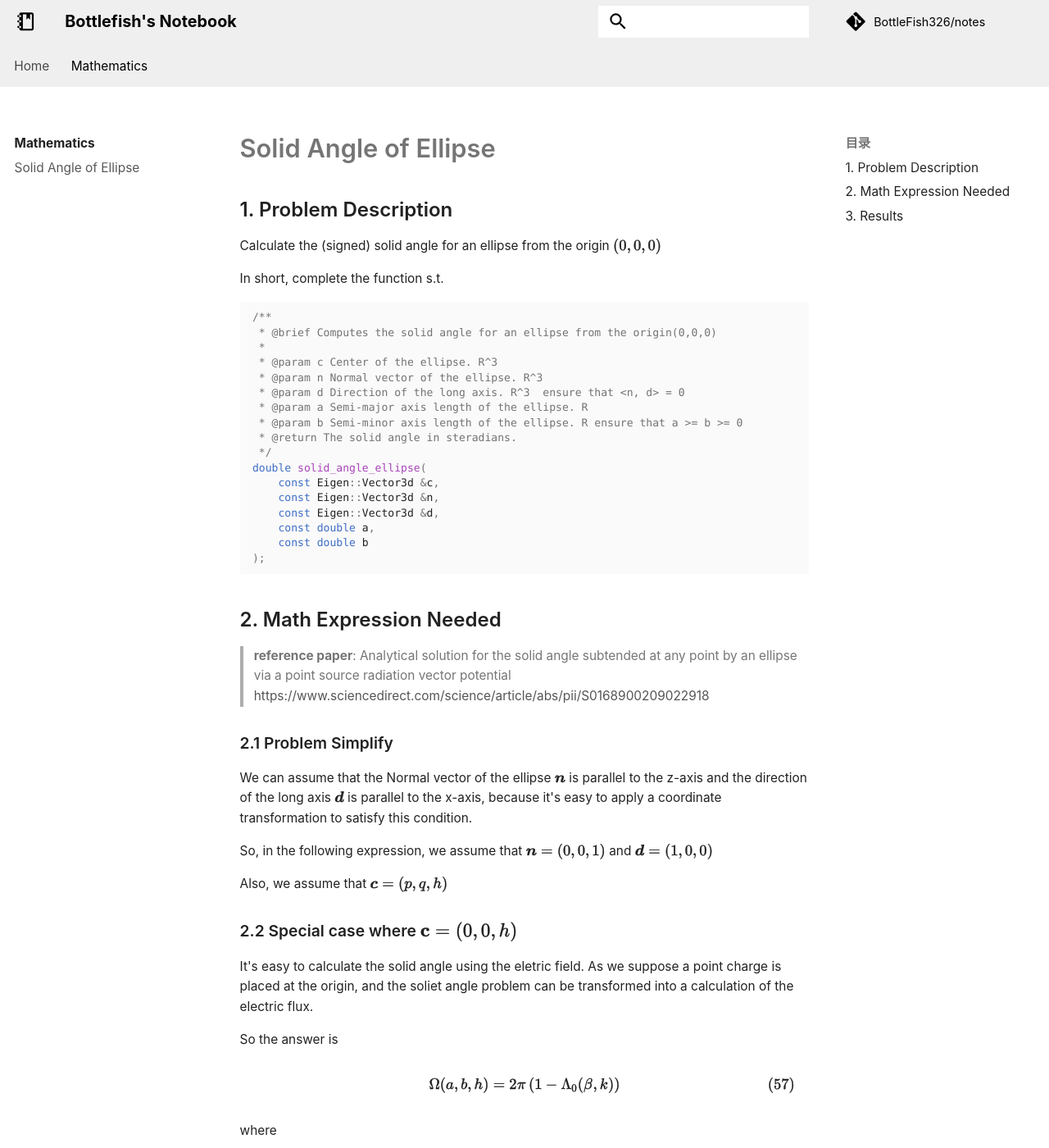
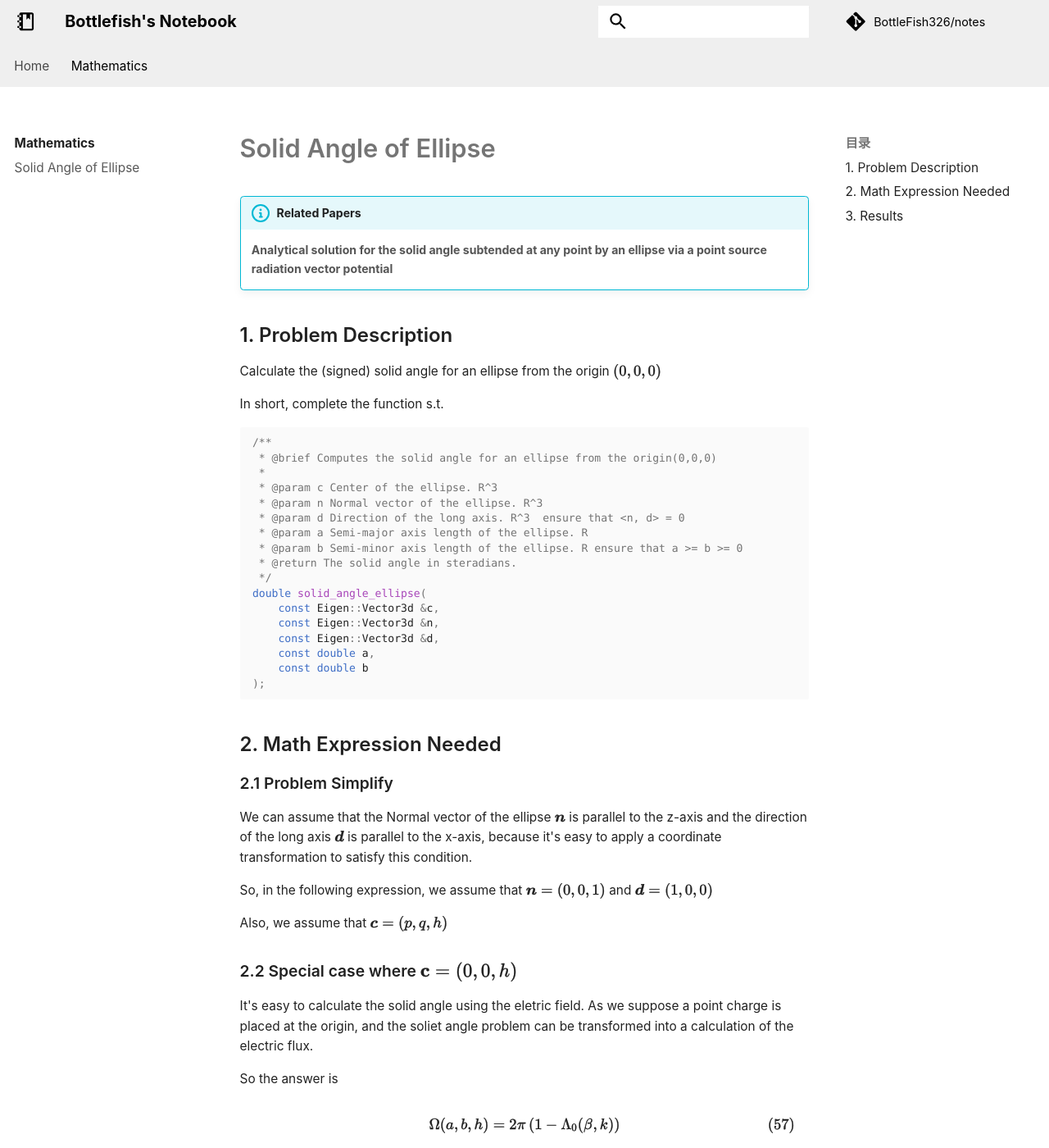
Before and after one commit to BottleFish326/notes, an MkDocs documentation site: the page built from docs/mathematics/solidAngleEllipse/index.md, in a window 1280 px wide and 1400 px high. Shown: the whole window at 82% size. Built offline with MkDocs 1.6.1 and Material for MkDocs 9.7.7, drawn with Linux system fonts in a browser that asks for light colours; comment, search, counter and statistics services are not loaded; some of the changed lines change nothing that is shown.

Commit message:
optimized the display of related papers

````diff
--- a/docs/mathematics/solidAngleEllipse/index.md
+++ b/docs/mathematics/solidAngleEllipse/index.md
@@ -3,7 +3,8 @@
 comments: true
 ---
 # Solid Angle of Ellipse
-
+!!! info "Related Papers"
+    **[Analytical solution for the solid angle subtended at any point by an ellipse via a point source radiation vector potential](https://www.sciencedirect.com/science/article/abs/pii/S0168900209022918)**
 ## 1. Problem Description
 
 Calculate the (signed) solid angle for an ellipse from the origin $(0,0,0)$
@@ -30,8 +31,6 @@
 ```
 
 ## 2. Math Expression Needed
-> **reference paper**: Analytical solution for the solid angle subtended at any point by an ellipse via a point source radiation vector potential
-> https://www.sciencedirect.com/science/article/abs/pii/S0168900209022918
 
 ### 2.1 Problem Simplify
 
--- a/mkdocs.yml
+++ b/mkdocs.yml
@@ -10,6 +10,19 @@
   language: 'zh'
   icon:
     logo: material/notebook-outline
+    admonition:
+      note: octicons/tag-16
+      abstract: octicons/checklist-16
+      info: octicons/info-16
+      tip: octicons/squirrel-16
+      success: octicons/check-16
+      question: octicons/question-16
+      warning: octicons/alert-16
+      failure: octicons/x-circle-16
+      danger: octicons/zap-16
+      bug: octicons/bug-16
+      example: octicons/beaker-16
+      quote: octicons/quote-16
   custom_dir: overrides
   features:
     - content.code.annotate
@@ -51,6 +64,7 @@
       anchor_linenums: true
   - pymdownx.arithmatex:
       generic: true
+  - admonition
 
 validation:
   nav:
````
